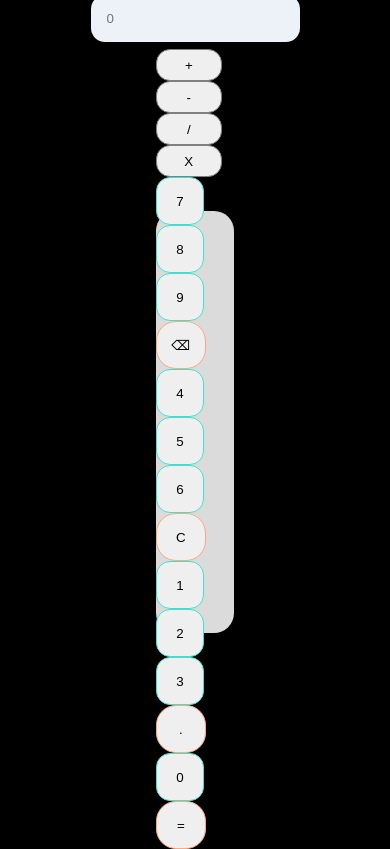
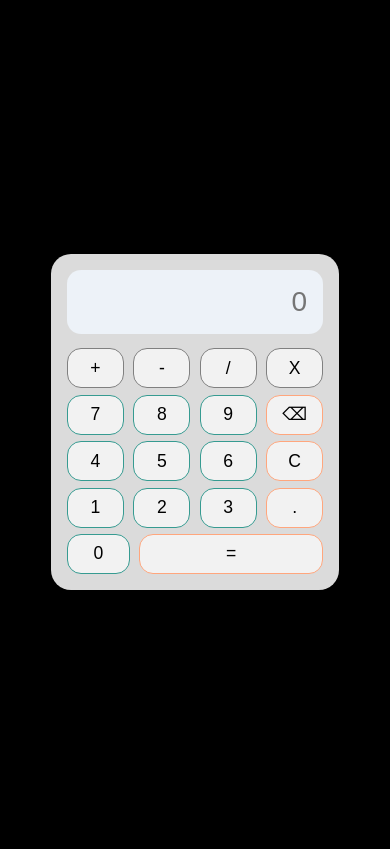
Before and after one commit to cauaoliveira06/Calculadora, a plain HTML site: page index.html in a window 390 px wide. Drawn offline with Linux system fonts and the light colour scheme.

Commit message:
style: melhora responsividade da calculadora estilo dos botoes

```diff
--- a/style.css
+++ b/style.css
@@ -5,55 +5,84 @@
 }
 
 body {
-  background-color:black;
+  background-color: black;
 }
 
-.principal {
-  background-color: rgb(219, 219, 219);
-  height: 50%;
-  width: 20%;
+/* Centraliza o card na tela, em qualquer tamanho */
+.calculadora {
+  min-height: 100vh;
+  padding: 1rem;
   display: flex;
-  flex-direction: column;
   justify-content: center;
   align-items: center;
+}
+
+/* Card: ocupa a largura toda da tela até o limite do max-width */
+.principal {
+  width: 100%;
+  max-width: 18rem;
+  padding: 1rem;
+  display: flex;
+  flex-direction:column;
+  gap: 0.4rem;
+  background-color: rgb(219, 219, 219);
   border-radius: 20px;
 }
 
 #display {
-
+  width: 100%;
   padding: 16px;
+  margin-bottom: 0.5rem;
   border: none;
+  outline: none;
+  border-radius: 14px;
   background-color: #EDF2F8;
-  border-radius: 14px;
-  outline: none;
-  margin-bottom: 10%;
-
+  font-size: 1.75rem;
+  text-align: right;
 }
 
-.calculadora {
-  height: 100vh;
+/* div botoes */
+.principal div {
   display: flex;
-  flex-direction: column;
-  justify-content: center;
-  align-items: center;
-
-}
-.num{
-  width: 3rem;
-  height: 3rem;
-  border: 0.3px turquoise solid;
-  border-radius: 14px;
-}
-.ponto , .calcular , .apagar , .limpar{
- width: 3.1rem;
- height: 3rem;
- border: 0.3px solid rgb(255, 166, 125);
- border-radius: 20px;
+  gap: 0.6rem;
 }
 
-.op{
-  width: 4.1rem;
-  height: 2rem;
+/* todos os botoes dividem igualmete a linha */
+button {
+  flex: 1;
+  height: 2.5rem;
+  background-color: #f2f2f2;
   border: 1px solid gray;
   border-radius: 14px;
+  font-size: 1.1rem;
+  cursor: pointer;
 }
+
+button:hover {
+  background-color: #d6d6d6;
+}
+
+button:active {
+  transform: scale(1.10);
+}
+
+.num {
+
+  border-color: rgb(54, 155, 145);
+}
+
+.ponto,
+.calcular,
+.apagar,
+.limpar {
+  border-color: rgb(255, 166, 125);
+}
+
+.op {
+  height: 2.5rem;
+}
+
+/* o = ocupa o restante do espeço que sobra */
+.calcular {
+  flex: 3;
+}
```
